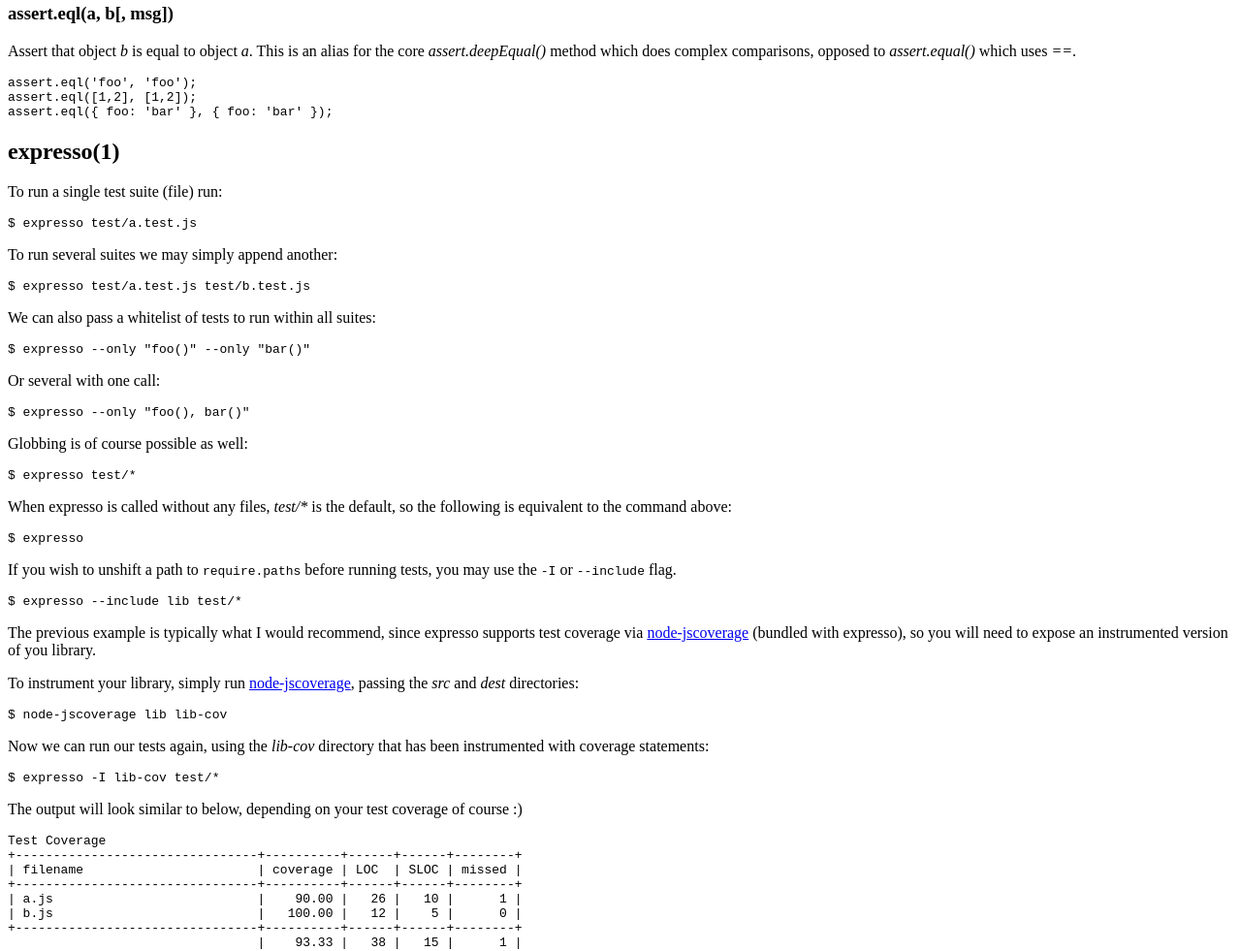
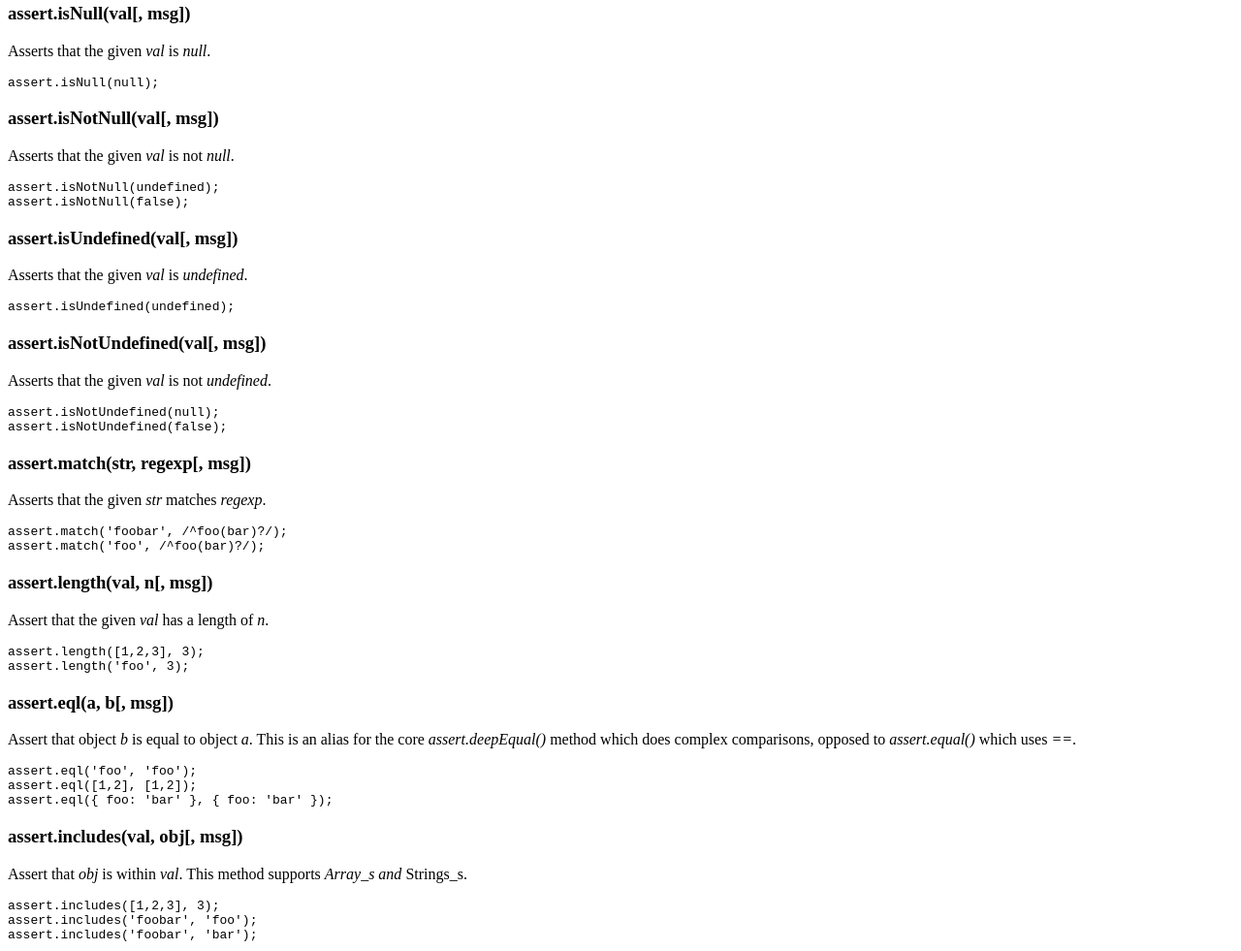
Before and after one commit to visionmedia/expresso, a website: page docs/index.html in a window 1280 px wide. Shown: the part 731-1712 px from the top of the page at 97% size. Drawn offline with Linux system fonts and the light colour scheme.

Commit message:
Added assert util docs

```diff
--- a/docs/index.html
+++ b/docs/index.html
@@ -48,6 +48,52 @@
 
 <h2 id="Assert-Utilities">Assert Utilities</h2>
 
+<h3 id="assert-isNull-val-msg-">assert.isNull(val[, msg])</h3>
+
+<p>Asserts that the given <em>val</em> is <em>null</em>.</p>
+
+<pre><code>assert.isNull(null);
+</code></pre>
+
+<h3 id="assert-isNotNull-val-msg-">assert.isNotNull(val[, msg])</h3>
+
+<p>Asserts that the given <em>val</em> is not <em>null</em>.</p>
+
+<pre><code>assert.isNotNull(undefined);
+assert.isNotNull(false);
+</code></pre>
+
+<h3 id="assert-isUndefined-val-msg-">assert.isUndefined(val[, msg])</h3>
+
+<p>Asserts that the given <em>val</em> is <em>undefined</em>.</p>
+
+<pre><code>assert.isUndefined(undefined);
+</code></pre>
+
+<h3 id="assert-isNotUndefined-val-msg-">assert.isNotUndefined(val[, msg])</h3>
+
+<p>Asserts that the given <em>val</em> is not <em>undefined</em>.</p>
+
+<pre><code>assert.isNotUndefined(null);
+assert.isNotUndefined(false);
+</code></pre>
+
+<h3 id="assert-match-str-regexp-msg-">assert.match(str, regexp[, msg])</h3>
+
+<p>Asserts that the given <em>str</em> matches <em>regexp</em>.</p>
+
+<pre><code>assert.match('foobar', /^foo(bar)?/);
+assert.match('foo', /^foo(bar)?/);
+</code></pre>
+
+<h3 id="assert-length-val-n-msg-">assert.length(val, n[, msg])</h3>
+
+<p>Assert that the given <em>val</em> has a length of <em>n</em>.</p>
+
+<pre><code>assert.length([1,2,3], 3);
+assert.length('foo', 3);
+</code></pre>
+
 <h3 id="assert-eql-a-b-msg-">assert.eql(a, b[, msg])</h3>
 
 <p>Assert that object <em>b</em> is equal to object <em>a</em>. This is an
@@ -57,6 +103,16 @@
 <pre><code>assert.eql('foo', 'foo');
 assert.eql([1,2], [1,2]);
 assert.eql({ foo: 'bar' }, { foo: 'bar' });
+</code></pre>
+
+<h3 id="assert-includes-val-obj-msg-">assert.includes(val, obj[, msg])</h3>
+
+<p>Assert that <em>obj</em> is within <em>val</em>. This method supports <em>Array_s
+and </em>Strings_s.</p>
+
+<pre><code>assert.includes([1,2,3], 3);
+assert.includes('foobar', 'foo');
+assert.includes('foobar', 'bar');
 </code></pre>
 
 <h2 id="expresso-1-">expresso(1)</h2>
```
Also changed, not shown: docs/index.md (+47 -2 lines).
